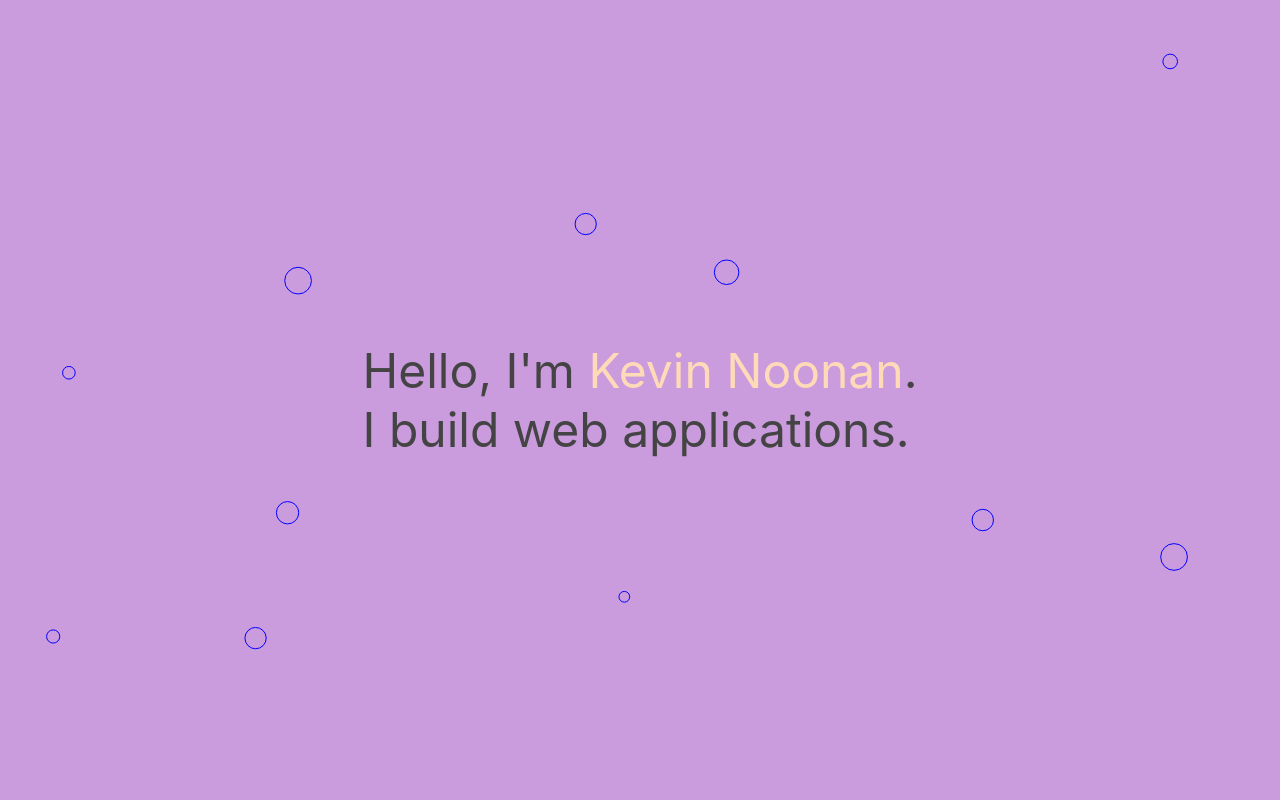
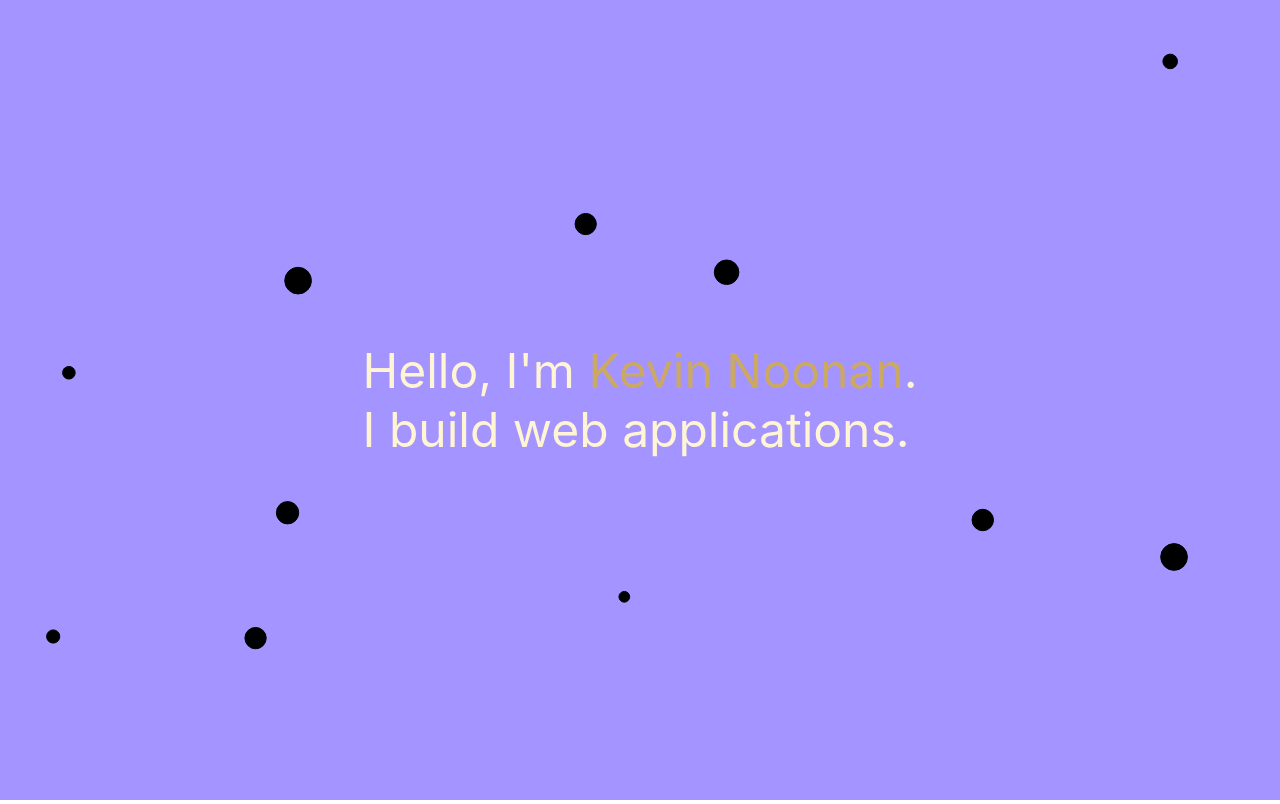
Before and after one commit to KJNoonan/personal-site, a React (Create React App) app: page / in a window 1280 px wide. Built offline with nearby package versions, Linux system fonts and the light colour scheme.

Commit message:
Picked some better colors

```diff
--- a/src/css/constants.scss
+++ b/src/css/constants.scss
@@ -1,3 +1,13 @@
-$app-background-color: #ca9bdd;
-$app-font-color: #444444;
-$app-font-color-pop: #ffdab9;
+$app-background-color: #a394ff;
+$app-background-color-shade: #711c99;
+$app-background-color-highlight: #c9a0dc;
+$app-font-color: #fff5d4;
+$app-font-color-highlight: #cca962;
+
+:export {
+  appBackgroundColor: $app-background-color;
+  appBackgroundColorShade: $app-background-color-shade;
+  appBackgroundColorHighlight: $app-background-color-highlight;
+  appFontColor: $app-font-color;
+  appFontColorHighlight: $app-font-color-highlight;
+}
--- a/src/js/BackgroundAnimation.jsx
+++ b/src/js/BackgroundAnimation.jsx
@@ -1,6 +1,12 @@
 import React, { useRef, useLayoutEffect } from "react";
 import styles from "./BackgroundAnimation.module.scss";
 import { AutoSizer } from "react-virtualized";
+import {
+  appBackgroundColorShade,
+  appBackgroundColorHighlight
+} from "../css/constants.scss";
+
+console.log(appBackgroundColorHighlight);
 
 const getBouncingCircleUpdates = ctx => {
   let x = Math.random() * window.innerWidth;
@@ -11,8 +17,10 @@ const getBouncingCircleUpdates = ctx => {
   return () => {
     ctx.beginPath();
     ctx.arc(x, y, radius, 0, Math.PI * 2, false);
-    ctx.strokeStyle = "blue";
+    ctx.strokeStyle = appBackgroundColorHighlight;
+    ctx.fillStyle = appBackgroundColorShade;
     ctx.stroke();
+    ctx.fill();
     if (x + radius > window.innerWidth || x - radius < 0) {
       dx = -dx;
     }
--- a/src/js/Main.module.scss
+++ b/src/js/Main.module.scss
@@ -8,5 +8,5 @@
 }
 
 .name-highlight {
-  color: $app-font-color-pop;
+  color: $app-font-color-highlight;
 }
```
